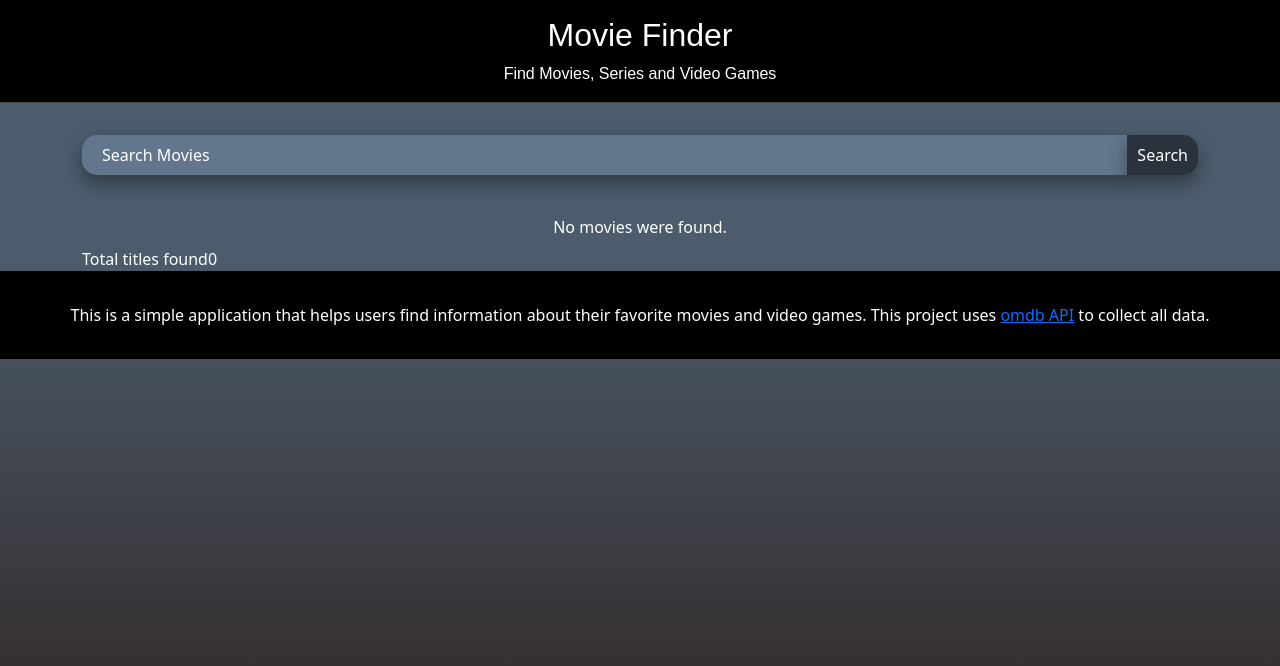
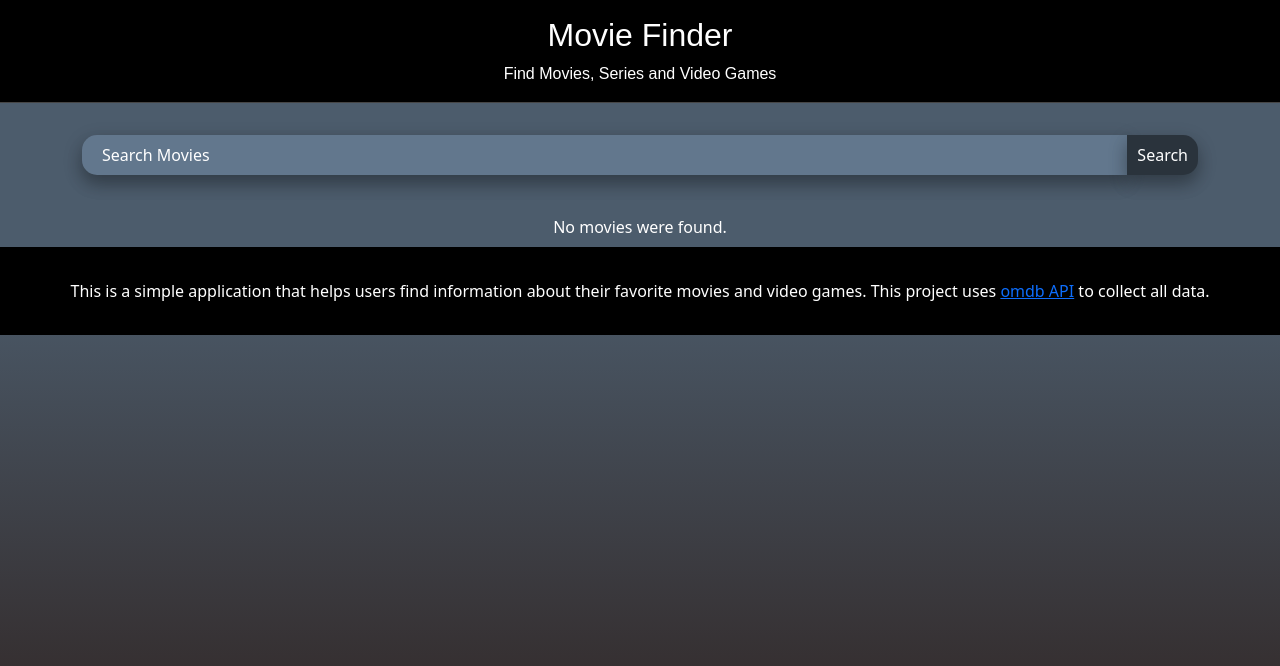
Before and after one commit to Conkolokythas/movie-finder, a React (Create React App) app: page / in a window 1280 px wide. Shown: the top 666 px of the page. Built offline with nearby package versions, Linux system fonts and the light colour scheme; a web font is replaced by a local one.

Commit message:
Few changes - 3

```diff
--- a/src/App.js
+++ b/src/App.js
@@ -92,7 +92,7 @@ function App() {
                 <button onClick={() => pagination(totalResults/10)}>{'>>'}</button>
                 <span>{ totalResults/10 }</span>
               </div>
-              ) : (<span>Total titles found{ totalResults }</span>)
+              ) : (' ')
           }
     </Col>
   </Row>
```
